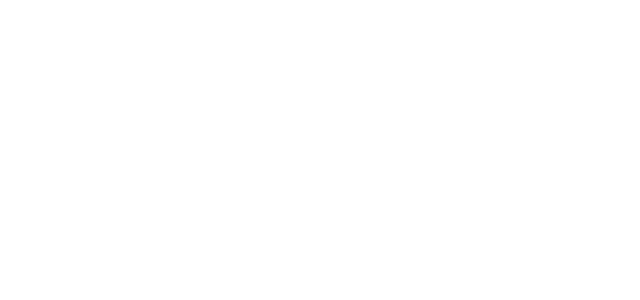
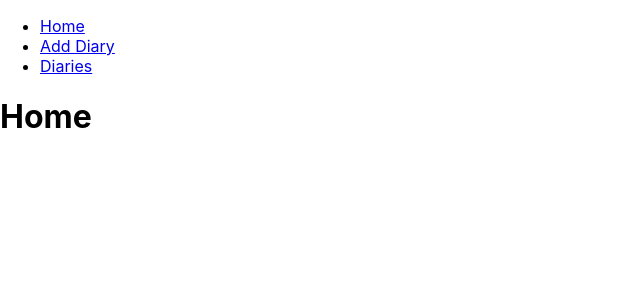
Before and after one commit to jaiedsabid/FINAL_LAB_TASK, a React (Create React App) app: page /home in a window 1280 px wide. Shown: the top 300 px of the page, without its empty margins (0-640 px from the left). Built offline with nearby package versions, Linux system fonts and the light colour scheme.

Commit message:
Created NavBar, Home, and DiaryList Components

```diff
--- a/db.json
+++ b/db.json
@@ -1,16 +1,18 @@
-[
+{
+  "diary": [
     {
       "id": 1,
       "userId": 1,
       "event": "First Day",
       "note": "Happy Days",
-      "last-modification": "12-12-2021"
+      "last_updated": "12-12-2021"
     },
     {
-      "id": 1,
-      "event": "json-server",
-      "experience": "json-server",
-      "thought": "json-server",
-      "last-modification": "json-server"
+      "id": 2,
+      "userId": 1,
+      "event": "2nd Day",
+      "note": "Happy Days",
+      "last_updated": "13-12-2021"
     }
-]
+  ]
+}
--- a/src/App.js
+++ b/src/App.js
@@ -1,11 +1,14 @@
-
-
+import React from 'react';
+import {BrowserRouter as Router} from "react-router-dom";
+import Main from "./components/MainComponent";
 
 function App() {
   return (
-    <div className="App">
-
-    </div>
+      <Router>
+        <div className="App">
+          <Main />
+        </div>
+      </Router>
   );
 }
 
--- /dev/null
+++ b/src/components/DiaryListComponent.js
@@ -0,0 +1,3 @@
+
+
+const Diary
--- /dev/null
+++ b/src/components/HomeComponent.js
@@ -0,0 +1,11 @@
+
+
+const Home = () => {
+    return (
+        <div id="home">
+            <h1>Home</h1>
+        </div>
+    );
+};
+
+export default Home;
--- a/src/components/MainComponent.js
+++ b/src/components/MainComponent.js
@@ -0,0 +1,18 @@
+import {useState} from "react";
+import {Redirect, Switch, Route} from "react-router-dom";
+import NavBar from "./NavBarComponent";
+import Home from "./HomeComponent";
+
+const Main = () => {
+    return (
+        <div id="main">
+            <NavBar />
+            <Switch>
+                <Route exact path="/home" component={Home}/>
+                <Route exact path="/diaries" component={Home}/>
+            </Switch>
+        </div>
+    );
+};
+
+export default Main;
--- /dev/null
+++ b/src/components/NavBarComponent.js
@@ -0,0 +1,15 @@
+import {Link} from 'react-router-dom';
+
+const NavBar = () => {
+    return (
+        <div className="nav-bar">
+            <ul>
+                <li><Link to="/home">Home</Link></li>
+                <li><Link to="/add">Add Diary</Link></li>
+                <li><Link to="/diaries">Diaries</Link></li>
+            </ul>
+        </div>
+    );
+};
+
+export default NavBar;
--- /dev/null
+++ b/src/components/useFetch.js
@@ -0,0 +1,5 @@
+
+
+const useFetch = async (setDiaries, URL) => {
+
+};
--- a/src/index.js
+++ b/src/index.js
@@ -4,8 +4,8 @@
 import App from './App';
 
 ReactDOM.render(
-  <React.StrictMode>
+  <React.Fragment>
     <App />
-  </React.StrictMode>,
+  </React.Fragment>,
   document.getElementById('root')
 );
```
